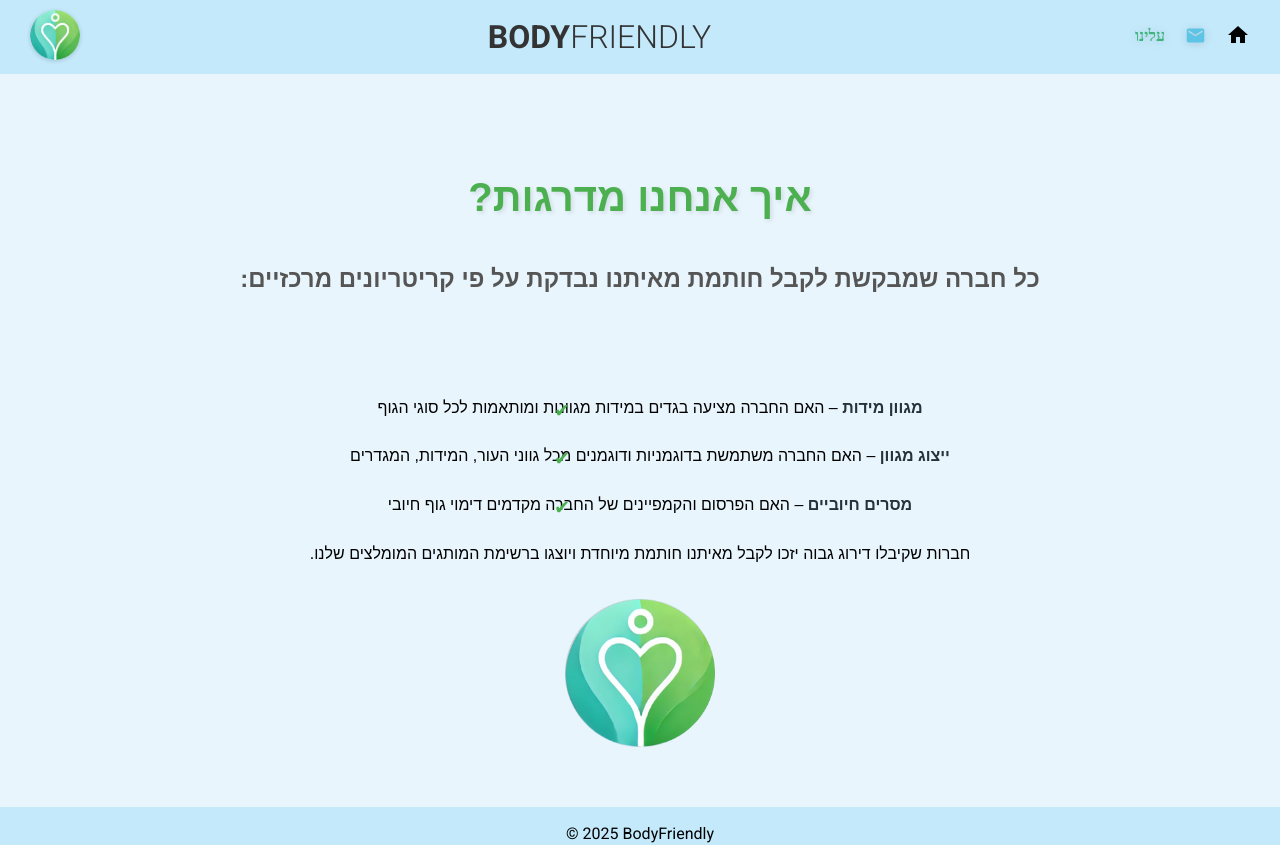
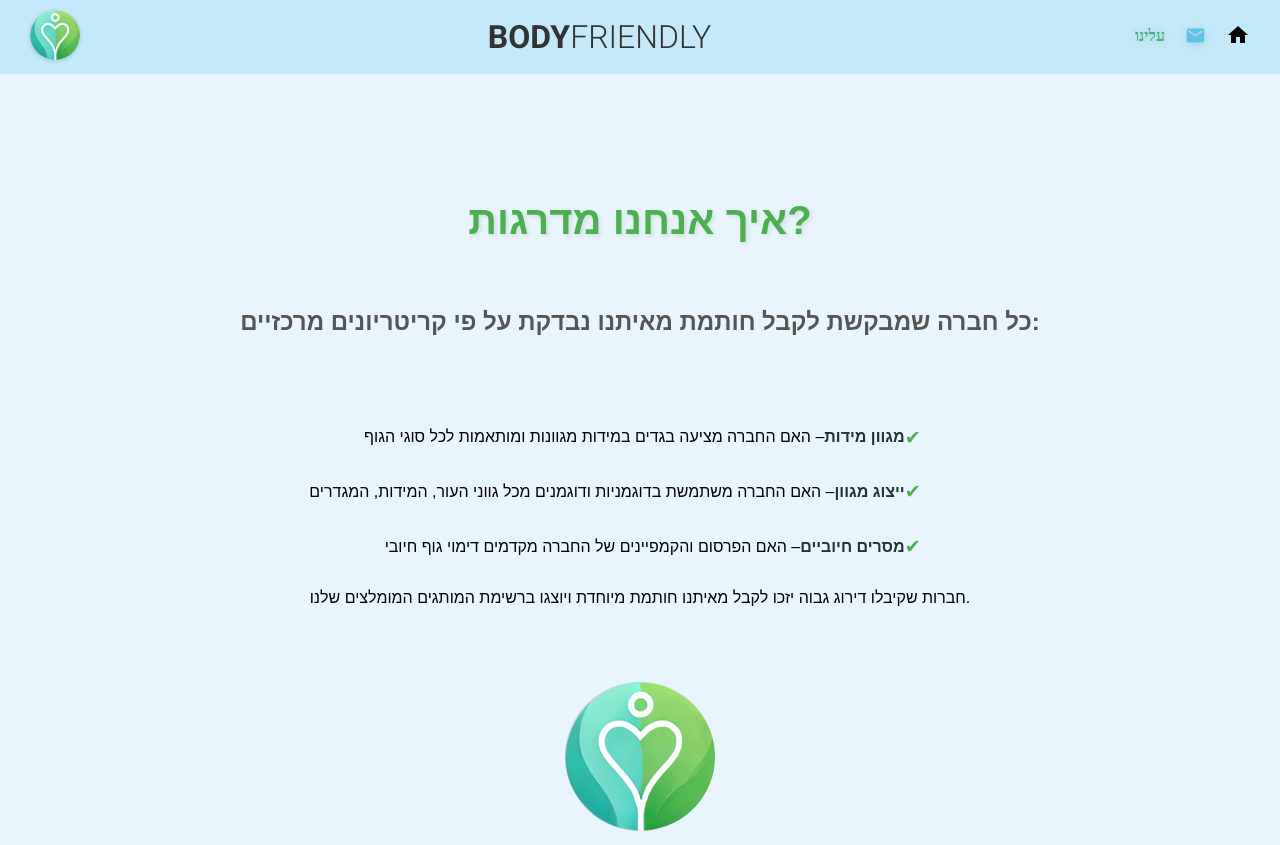
Before and after one commit to EladBet/BeSafeTeam6, a React (Vite) app in the folder client/: page /criteria in a window 1280 px wide. Shown: the top 845 px of the page. Built offline with nearby package versions, Linux system fonts and the light colour scheme; a web font is replaced by a local one.

Commit message:
Fix: Adjusted list item alignment and added central alignment to content

```diff
--- a/client/src/pages/CriteriaPage/Criteria.module.css
+++ b/client/src/pages/CriteriaPage/Criteria.module.css
@@ -1,8 +1,15 @@
 .criteriaPage {
-  text-align: center;
+  text-align: right;
+  direction: rtl;
   padding: 40px;
   font-family: 'Arial', sans-serif;
   line-height: 1.8;
+  display: flex;
+  flex-direction: column;
+  align-items: center;
+  justify-content: center;
+  height: 100vh;
+  box-sizing: border-box;
 }
 
 .criteriaPage h1 {
@@ -10,30 +17,35 @@
   color: #4CAF50;
   margin-bottom: 20px;
   text-shadow: 2px 2px 4px rgba(0, 0, 0, 0.1);
+  text-align: center;
 }
 
 .criteriaPage h3 {
   font-size: 1.5rem;
   color: #555;
   margin-bottom: 20px;
+  text-align: center;
 }
 
 .criteriaPage ol {
   padding: 0;
+  margin: 0;
 }
 
 .criteriaPage ul {
   margin-bottom: 20px;
-  padding-left: 20px;
+  padding-left: 0;
   position: relative;
+  display: flex;
+  justify-content: flex-start;
+  align-items: center;
 }
 
 .criteriaPage ul::before {
   content: '✔';
   color: #4CAF50;
   font-size: 1.2rem;
-  position: absolute;
-  right: 650px;
+  margin-right: 10px;
 }
 
 .boldText {
@@ -45,6 +57,7 @@
   font-size: 1.2rem;
   color: #666;
   margin-top: 20px;
+  text-align: center;
 }
 
 .logo {
```
